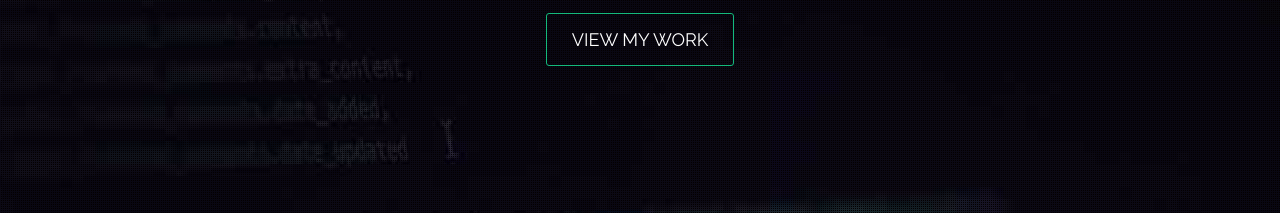
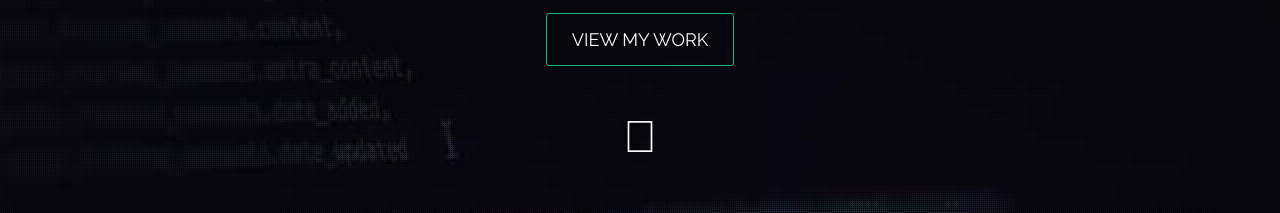
Before and after one commit to zhuweileo/myOnlineResume, a Vue app: page / in a window 1280 px wide. Shown: the part 441-654 px from the top of the page. Built offline with nearby package versions, Linux system fonts and the light colour scheme; a small style sheet from the web is missing.

Commit message:
添加下滑箭头

```diff
--- a/index.html
+++ b/index.html
@@ -4,6 +4,7 @@
     <meta charset="utf-8">
     <title>myonlineresume</title>
     <link href="https://fonts.googleapis.com/css?family=Raleway" rel="stylesheet">
+    <link rel="stylesheet" href="//at.alicdn.com/t/font_aqjck7cweetrzfr.css">
   </head>
   <body>
     <div id="app"></div>
--- a/src/components/Home.vue
+++ b/src/components/Home.vue
@@ -7,6 +7,9 @@
         Let’s create something WOW!
       </p>
       <a href="#WORK" class="button fade-in three">VIEW MY WORK</a>
+    </div>
+    <div class="scroll-down">
+      <i class="iconfont icon-xiangxia animated infinite bounce"></i>
     </div>
   </div>
 </template>
@@ -51,6 +54,20 @@ $text-active-c:#14b97d;
     padding-top:20px;
     padding-bottom:40px;
   }
-
+  .scroll-down{
+    padding-top:40px;
+    /*.bounce{*/
+      /*animation-name: bounce;*/
+      /*transform-origin:center bottom;*/
+    /*}*/
+    .icon-xiangxia{
+      display:inline-block;
+      cursor: pointer;
+    }
+    .icon-xiangxia:before{
+      content: "\e734";
+      font-size:45px;
+    }
+  }
 }
 </style>
```
